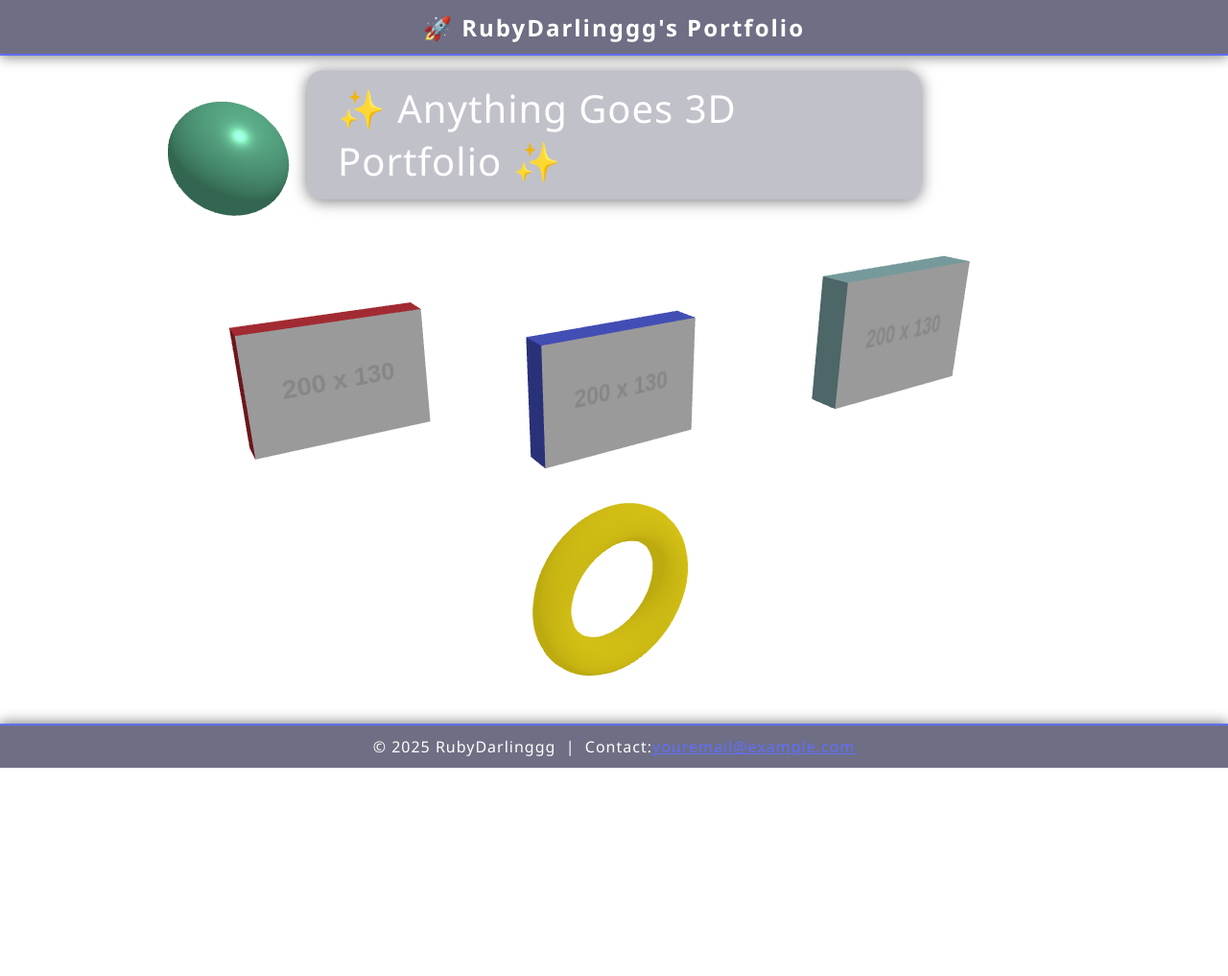
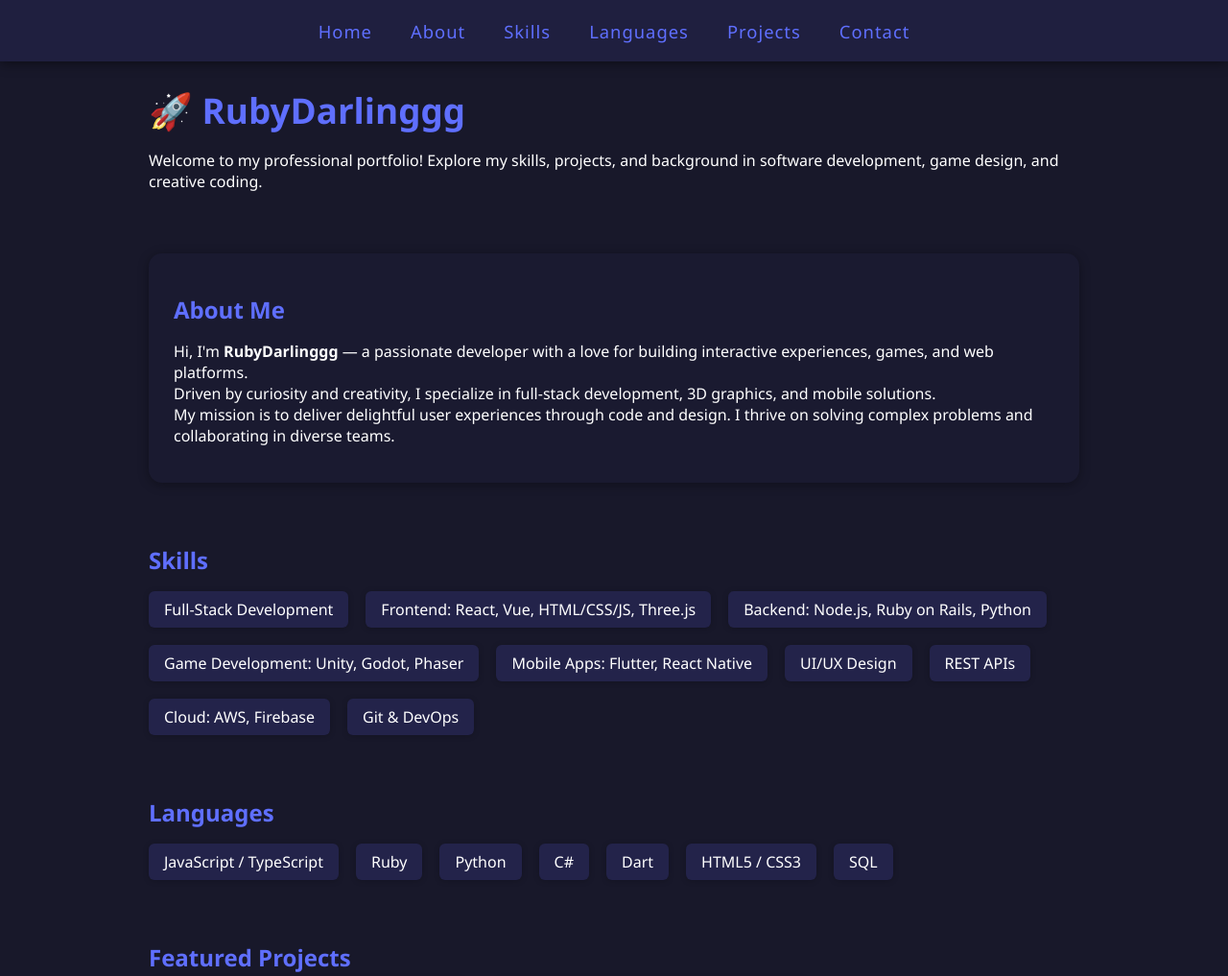
Before and after one commit to RubyDarlinggg/Rubyyy, a plain HTML site: page index.html in a window 1280 px wide. Shown: the top 1017 px of the page at 96% size. Before the commit the page ends 800 px from the top, so only its background shows below. Drawn offline with nearby package versions, Linux system fonts and the light colour scheme; animation ran at ten frames a second.

Commit message:
Update index.html

```diff
--- a/index.html
+++ b/index.html
@@ -2,295 +2,132 @@
 <html lang="en">
 <head>
   <meta charset="UTF-8" />
-  <title>Anything Goes 3D Portfolio</title>
+  <title>RubyDarlinggg | Professional Portfolio</title>
+  <meta name="viewport" content="width=device-width, initial-scale=1.0">
   <style>
-    html, body { height: 100%; margin: 0; }
-    body { overflow: hidden; }
-    #starfield {
-      position: fixed;
-      top: 0; left: 0;
-      width: 100vw; height: 100vh;
-      z-index: 0;
-      pointer-events: none;
+    html, body { height:100%; margin:0; font-family:'Segoe UI',Arial,sans-serif; background:#18182a; color:#fff; }
+    body { overflow-x: hidden; }
+    header { position:fixed; top:0; left:0; width:100vw; height:64px; background:rgba(33,33,66,0.92); z-index:100; display:flex; align-items:center; justify-content:center; box-shadow:0 2px 12px #0007; }
+    nav { display: flex; gap: 2.5rem; }
+    nav a { color:#5f6fff; text-decoration:none; font-weight:500; font-size:1.15rem; letter-spacing:1px; transition:color 0.2s; }
+    nav a:hover { color:#f7e018; }
+    .container { max-width:970px; margin:90px auto 40px auto; padding:0 24px; }
+    section { margin-bottom:64px; }
+    h1, h2, h3 { color:#5f6fff; margin-bottom:10px; }
+    h1 { font-size:2.3rem; }
+    h2 { font-size:1.5rem; }
+    h3 { font-size:1.2rem; }
+    .about, .contact { background:rgba(33,33,66,0.28); border-radius:14px; padding:22px 26px; box-shadow:0 2px 12px #0005; }
+    ul.skills, ul.languages { list-style:none; padding:0; display:flex; flex-wrap:wrap; gap:18px; }
+    ul.skills li, ul.languages li { background:#23234a; border-radius:6px; padding:8px 16px; font-size:1rem; color:#fff; box-shadow:0 1px 6px #0003; }
+    .projects { display: flex; flex-wrap: wrap; gap:28px; }
+    .project-card {
+      background:#23234a; border-radius:10px; box-shadow:0 2px 12px #0005; width:295px; padding:16px 18px 12px 18px;
+      display:flex; flex-direction:column; gap:10px; transition:transform 0.18s;
     }
-    #header {
-      position: absolute;
-      top: 0; left: 0; width: 100vw;
-      height: 56px;
-      background: rgba(33,33,66,0.65);
-      color: #fff;
-      font-family: 'Segoe UI', Arial, sans-serif;
-      font-size: 1.5rem;
-      font-weight: bold;
-      letter-spacing: 2px;
-      display: flex; align-items: center; justify-content: center;
-      z-index: 20;
-      box-shadow: 0 2px 12px #0007;
-      border-bottom: 2px solid #5f6fff;
-    }
-    #footer {
-      position: absolute;
-      bottom: 0; left: 0; width: 100vw;
-      height: 44px;
-      background: rgba(33,33,66,0.65);
-      color: #fff;
-      font-family: 'Segoe UI', Arial, sans-serif;
-      font-size: 1rem;
-      letter-spacing: 1px;
-      display: flex; align-items: center; justify-content: center;
-      z-index: 20;
-      box-shadow: 0 -2px 12px #0007;
-      border-top: 2px solid #5f6fff;
-    }
-    #overlay {
-      position: absolute; top: 70px; left: 50%; transform: translateX(-50%);
-      color: #fff; font-size: 2.5rem; z-index: 10;
-      font-family: 'Segoe UI', Arial, sans-serif;
-      background: rgba(33,33,66,0.28); padding: 12px 32px; border-radius: 16px;
-      letter-spacing: 1px; box-shadow: 0 2px 16px #0008;
-      animation: floatText 3s infinite alternate ease-in-out;
-    }
-    @keyframes floatText {
-      0% { transform: translateX(-50%) translateY(0); }
-      100% { transform: translateX(-50%) translateY(15px); }
-    }
-    .project-label {
-      position: absolute;
-      color: #222;
-      background: #fff;
-      font-family: 'Segoe UI', Arial, sans-serif;
-      font-size: 1rem;
-      padding: 8px 14px;
-      border-radius: 8px;
-      pointer-events: none;
-      z-index: 15;
-      box-shadow: 0 2px 10px rgba(0,0,0,0.17);
-      min-width: 160px;
-      max-width: 260px;
-      text-align: left;
-      transform: translate(-50%, -110%);
-      display: none;
-      transition: opacity 0.1s;
-      opacity: 0.97;
-    }
-    .project-label a {
-      color: #5f6fff;
-      text-decoration: none;
-      font-weight: bold;
-    }
-    .project-label a:hover {
-      text-decoration: underline;
+    .project-card:hover { transform:scale(1.03); box-shadow:0 4px 22px #0009; }
+    .project-card img { width:100%; border-radius:7px; margin-bottom:7px; }
+    .project-card a { color:#f7e018; text-decoration:none; font-weight:600; }
+    .project-card a:hover { text-decoration:underline; }
+    .footer { text-align:center; padding:20px; background:rgba(33,33,66,0.7); border-top:2px solid #5f6fff; color:#f7e018; }
+    @media (max-width:700px) {
+      .container { padding:0 6px; }
+      .projects { flex-direction:column; align-items:center; }
+      .project-card { width:97vw; max-width:390px; }
     }
   </style>
 </head>
 <body>
-  <canvas id="starfield"></canvas>
-  <div id="header">🚀 RubyDarlinggg's Portfolio</div>
-  <div id="overlay">✨ Anything Goes 3D Portfolio ✨</div>
-  <div id="footer">© 2025 RubyDarlinggg &nbsp;|&nbsp; Contact: <a href="mailto:youremail@example.com" style="color:#5f6fff;">youremail@example.com</a></div>
-  <div id="label" class="project-label"></div>
-  <script src="https://cdn.jsdelivr.net/npm/three@0.155.0/build/three.min.js"></script>
-  <script>
-    // ---- Starfield Canvas ----
-    const starCanvas = document.getElementById('starfield');
-    const ctx = starCanvas.getContext('2d');
-    let stars = [];
-    function resizeStars() {
-      starCanvas.width = window.innerWidth;
-      starCanvas.height = window.innerHeight;
-      stars = [];
-      for(let i=0; i<220; i++) {
-        stars.push({
-          x: Math.random() * starCanvas.width,
-          y: Math.random() * starCanvas.height,
-          r: Math.random() * 1.2 + 0.3,
-          s: Math.random() * 0.6 + 0.2
-        });
-      }
-    }
-    resizeStars();
-    window.addEventListener('resize', resizeStars);
-
-    function animateStars() {
-      ctx.clearRect(0,0,starCanvas.width,starCanvas.height);
-      for(const star of stars) {
-        ctx.beginPath();
-        ctx.arc(star.x, star.y, star.r, 0, 2*Math.PI);
-        ctx.fillStyle = 'rgba(255,255,255,0.85)';
-        ctx.fill();
-        star.x += star.s;
-        if(star.x > starCanvas.width) {
-          star.x = 0;
-          star.y = Math.random() * starCanvas.height;
-        }
-      }
-      requestAnimationFrame(animateStars);
-    }
-    animateStars();
-
-    // ---- Three.js 3D Portfolio ----
-    const projects = [
-      {
-        name: "Project Nova",
-        description: "Cosmic code explorer.",
-        url: "https://github.com/yourusername/project-nova",
-        color: 0xe63946,
-        image: "https://placehold.co/200x130/FFB6C1/222?text=Nova"
-      },
-      {
-        name: "Project Orbit",
-        description: "Mobile app in motion.",
-        url: "https://github.com/yourusername/project-orbit",
-        color: 0x5f6fff,
-        image: "https://placehold.co/200x130/5f6fff/fff?text=Orbit"
-      },
-      {
-        name: "Project Stardust",
-        description: "Game development adventure.",
-        url: "https://github.com/yourusername/project-stardust",
-        color: 0xa8dadc,
-        image: "https://placehold.co/200x130/a8dadc/222?text=Stardust"
-      }
-    ];
-
-    const scene = new THREE.Scene();
-    scene.background = null;
-    const camera = new THREE.PerspectiveCamera(50, window.innerWidth/window.innerHeight, 0.1, 1000);
-    camera.position.z = 8;
-
-    const renderer = new THREE.WebGLRenderer({antialias:true, alpha:true});
-    renderer.setSize(window.innerWidth, window.innerHeight);
-    renderer.domElement.style.position = 'absolute';
-    renderer.domElement.style.top = '0';
-    renderer.domElement.style.left = '0';
-    renderer.domElement.style.zIndex = '1';
-    document.body.appendChild(renderer.domElement);
-
-    // Lighting
-    scene.add(new THREE.AmbientLight(0xffffff, 0.6));
-    const dirLight = new THREE.DirectionalLight(0xffffff, 1.1);
-    dirLight.position.set(5,5,5);
-    scene.add(dirLight);
-
-    // Cubes/cards with images
-    const cubes = [];
-    const loader = new THREE.TextureLoader();
-    projects.forEach((project, i) => {
-      const geometry = new THREE.BoxGeometry(1.7, 1.2, 0.3, 8, 8, 8);
-      // Only the front face gets the image
-      const materials = [
-        new THREE.MeshStandardMaterial({color: project.color}), // right
-        new THREE.MeshStandardMaterial({color: project.color}), // left
-        new THREE.MeshStandardMaterial({color: project.color}), // top
-        new THREE.MeshStandardMaterial({color: project.color}), // bottom
-        new THREE.MeshStandardMaterial({color: project.color}), // back
-        new THREE.MeshStandardMaterial({color: project.color})  // front (will be replaced)
-      ];
-      loader.load(project.image, function(texture) {
-        materials[4] = new THREE.MeshStandardMaterial({ map: texture });
-      });
-      const cube = new THREE.Mesh(geometry, materials);
-      cube.position.x = i * 2.7 - 2.7;
-      cube.position.y = Math.sin(i + Date.now()/700) * 0.3;
-      cube.userData = project;
-      scene.add(cube);
-      cubes.push(cube);
-    });
-
-    // Add a glowing torus
-    const torusGeom = new THREE.TorusGeometry(0.7, 0.18, 16, 100);
-    const torusMat = new THREE.MeshStandardMaterial({
-      color: 0xf7e018, emissive: 0xf7e018, emissiveIntensity: 0.5, metalness: 0.8
-    });
-    const torus = new THREE.Mesh(torusGeom, torusMat);
-    torus.position.set(0, -2, 0);
-    scene.add(torus);
-
-    // Add a bouncing sphere
-    const sphereGeom = new THREE.SphereGeometry(0.5, 32, 32);
-    const sphereMat = new THREE.MeshStandardMaterial({color: 0x88ffcc, metalness: 0.3, roughness: 0.4});
-    const sphere = new THREE.Mesh(sphereGeom, sphereMat);
-    sphere.position.set(-3.5, 1.2, 0.5);
-    scene.add(sphere);
-
-    // Raycaster for interactivity
-    const raycaster = new THREE.Raycaster();
-    const mouse = new THREE.Vector2();
-    const label = document.getElementById('label');
-    let hoveredCube = null;
-
-    // Animate
-    function animate() {
-      requestAnimationFrame(animate);
-      const t = Date.now() * 0.001;
-      cubes.forEach((cube, idx) => {
-        cube.position.y = Math.sin(t + idx) * 0.33 + 0.2 * Math.pow(-1, idx);
-        if (cube === hoveredCube) {
-          cube.rotation.y += 0.025;
-          cube.rotation.x += 0.013;
-          cube.scale.set(1.15, 1.15, 1.15);
-        } else {
-          cube.rotation.y += 0.011;
-          cube.rotation.x += 0.007;
-          cube.scale.set(1, 1, 1);
-        }
-      });
-      torus.rotation.y += 0.012;
-      torus.rotation.x += 0.006;
-      sphere.position.y = 1.2 + Math.abs(Math.sin(t * 2)) * 1.1;
-      renderer.render(scene, camera);
-    }
-    animate();
-
-    // Handle resizing
-    window.addEventListener('resize', () => {
-      camera.aspect = window.innerWidth/window.innerHeight;
-      camera.updateProjectionMatrix();
-      renderer.setSize(window.innerWidth, window.innerHeight);
-      resizeStars();
-    });
-
-    // Mouse move for hover effect
-    window.addEventListener('mousemove', (event) => {
-      mouse.x = (event.clientX / window.innerWidth) * 2 - 1;
-      mouse.y = - (event.clientY / window.innerHeight) * 2 + 1;
-      raycaster.setFromCamera(mouse, camera);
-      const intersects = raycaster.intersectObjects(cubes);
-      if (intersects.length > 0) {
-        const cube = intersects[0].object;
-        hoveredCube = cube;
-        const { name, description, url, image } = cube.userData;
-        label.innerHTML = `
-          <img src="${image}" style="width:100%;border-radius:6px;margin-bottom:7px;">
-          <strong>${name}</strong><br>
-          <span>${description}</span><br>
-          <a href="${url}" target="_blank">View Project</a>
-        `;
-        label.style.left = `${event.clientX}px`;
-        label.style.top = `${event.clientY - 32}px`;
-        label.style.display = 'block';
-      } else {
-        hoveredCube = null;
-        label.style.display = 'none';
-      }
-    });
-
-    // Click to open project
-    window.addEventListener('click', (event) => {
-      mouse.x = (event.clientX / window.innerWidth) * 2 - 1;
-      mouse.y = - (event.clientY / window.innerHeight) * 2 + 1;
-      raycaster.setFromCamera(mouse, camera);
-      const intersects = raycaster.intersectObjects(cubes);
-      if (intersects.length > 0) {
-        window.open(intersects[0].object.userData.url, '_blank');
-      }
-    });
-
-    // Optional: animate camera in/out on scroll for fun parallax
-    window.addEventListener('wheel', (event) => {
-      camera.position.z += event.deltaY * 0.003;
-      camera.position.z = Math.max(6, Math.min(camera.position.z, 16));
-    });
-  </script>
+  <header>
+    <nav>
+      <a href="#home">Home</a>
+      <a href="#about">About</a>
+      <a href="#skills">Skills</a>
+      <a href="#languages">Languages</a>
+      <a href="#projects">Projects</a>
+      <a href="#contact">Contact</a>
+    </nav>
+  </header>
+  <div class="container">
+    <section id="home">
+      <h1>🚀 RubyDarlinggg</h1>
+      <p>Welcome to my professional portfolio! Explore my skills, projects, and background in software development, game design, and creative coding.</p>
+    </section>
+    <section id="about" class="about">
+      <h2>About Me</h2>
+      <p>
+        Hi, I'm <strong>RubyDarlinggg</strong> — a passionate developer with a love for building interactive experiences, games, and web platforms.<br>
+        Driven by curiosity and creativity, I specialize in full-stack development, 3D graphics, and mobile solutions.<br>
+        My mission is to deliver delightful user experiences through code and design. I thrive on solving complex problems and collaborating in diverse teams.
+      </p>
+    </section>
+    <section id="skills">
+      <h2>Skills</h2>
+      <ul class="skills">
+        <li>Full-Stack Development</li>
+        <li>Frontend: React, Vue, HTML/CSS/JS, Three.js</li>
+        <li>Backend: Node.js, Ruby on Rails, Python</li>
+        <li>Game Development: Unity, Godot, Phaser</li>
+        <li>Mobile Apps: Flutter, React Native</li>
+        <li>UI/UX Design</li>
+        <li>REST APIs</li>
+        <li>Cloud: AWS, Firebase</li>
+        <li>Git & DevOps</li>
+      </ul>
+    </section>
+    <section id="languages">
+      <h2>Languages</h2>
+      <ul class="languages">
+        <li>JavaScript / TypeScript</li>
+        <li>Ruby</li>
+        <li>Python</li>
+        <li>C#</li>
+        <li>Dart</li>
+        <li>HTML5 / CSS3</li>
+        <li>SQL</li>
+      </ul>
+    </section>
+    <section id="projects">
+      <h2>Featured Projects</h2>
+      <div class="projects">
+        <div class="project-card">
+          <img src="https://placehold.co/350x170/5f6fff/fff?text=Project+Nova" alt="Project Nova">
+          <h3>Project Nova</h3>
+          <p>Cosmic code explorer. A web platform for visualizing codebases as galaxies.</p>
+          <a href="https://github.com/yourusername/project-nova" target="_blank">View on GitHub</a>
+        </div>
+        <div class="project-card">
+          <img src="https://placehold.co/350x170/a8dadc/222?text=Project+Orbit" alt="Project Orbit">
+          <h3>Project Orbit</h3>
+          <p>Mobile app in motion. Track habits and goals with orbital gamification.</p>
+          <a href="https://github.com/yourusername/project-orbit" target="_blank">View on GitHub</a>
+        </div>
+        <div class="project-card">
+          <img src="https://placehold.co/350x170/FFB6C1/222?text=Stardust" alt="Project Stardust">
+          <h3>Project Stardust</h3>
+          <p>Game development adventure. A cross-platform 2D/3D game built with Unity and Godot.</p>
+          <a href="https://github.com/yourusername/project-stardust" target="_blank">View on GitHub</a>
+        </div>
+        <!-- Add more projects as needed -->
+      </div>
+    </section>
+    <section id="contact" class="contact">
+      <h2>Contact</h2>
+      <p>
+        Let's connect! For collaborations, freelance opportunities, or questions, reach out via email:
+        <br>
+        <a href="mailto:youremail@example.com" style="color:#5f6fff;font-weight:bold;">youremail@example.com</a>
+      </p>
+      <p>
+        You can also find me on
+        <a href="https://github.com/RubyDarlinggg" target="_blank" style="color:#f7e018;">GitHub</a> |
+        <a href="https://linkedin.com/in/yourprofile" target="_blank" style="color:#f7e018;">LinkedIn</a>
+        <!-- Add social links if desired -->
+      </p>
+    </section>
+  </div>
+  <div class="footer">
+    © 2025 RubyDarlinggg | Portfolio
+  </div>
 </body>
 </html>
```
